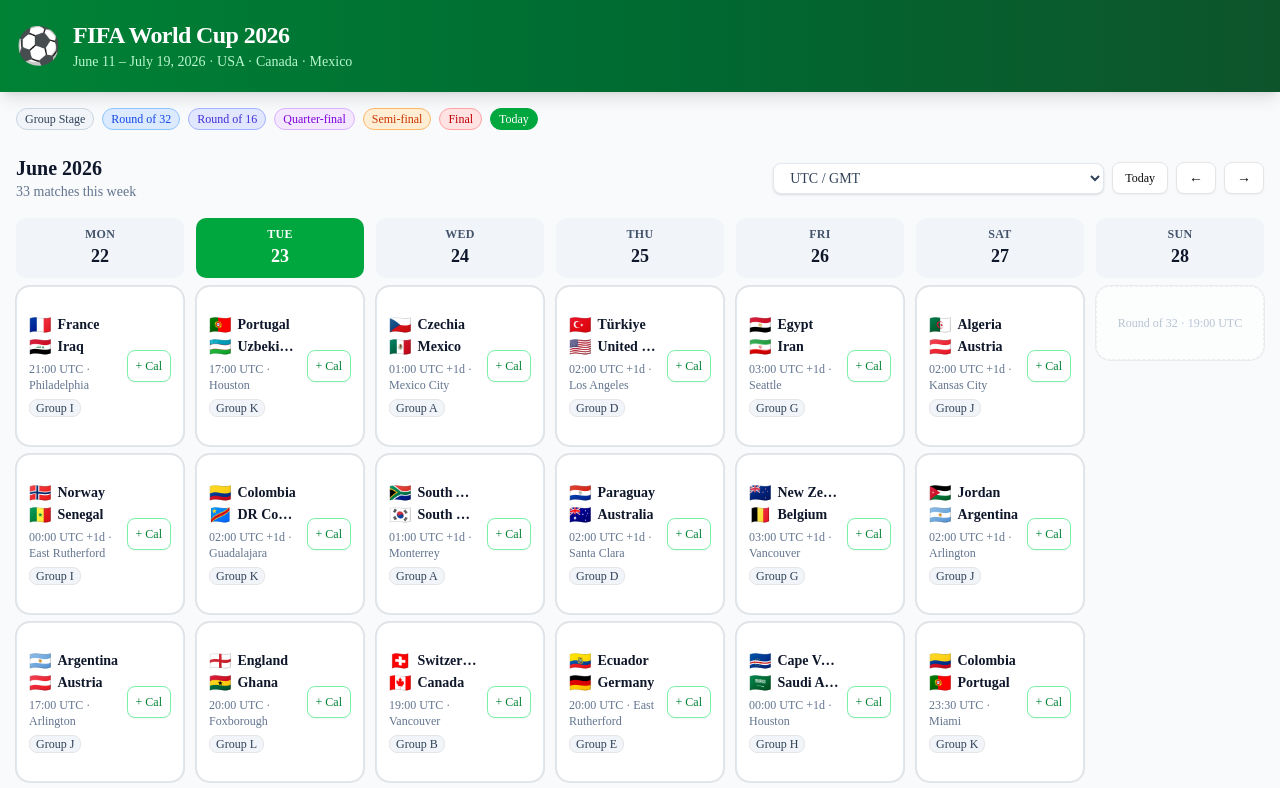
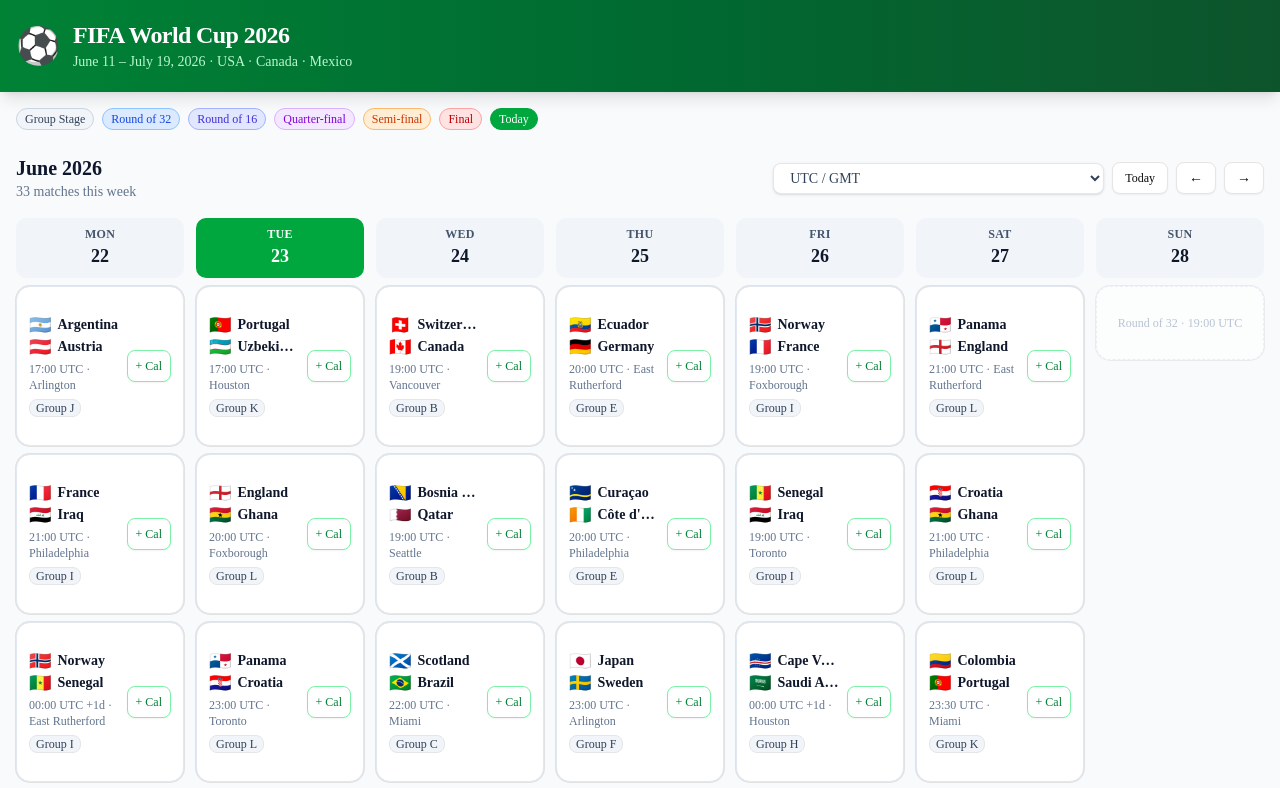
Before and after one commit to charlotteliang/worldcup-calendar, a Next.js app: page / in a window 1280 px wide. Shown: the top 788 px of the page. Built offline with nearby package versions, Linux system fonts and the light colour scheme.

Commit message:
feat: sort matches by time within each day

```diff
--- a/src/components/WeekCalendar.tsx
+++ b/src/components/WeekCalendar.tsx
@@ -134,7 +134,7 @@
         <div className="grid grid-cols-1 md:grid-cols-7 gap-3">
           {weekDays.map((day, i) => {
             const dateStr = toISODate(day);
-            const dayMatches = weekMatches.filter((m) => m.date === dateStr);
+            const dayMatches = weekMatches.filter((m) => m.date === dateStr).sort((a, b) => a.time.localeCompare(b.time));
             const isToday = dateStr === todayStr;
 
             return (
```
